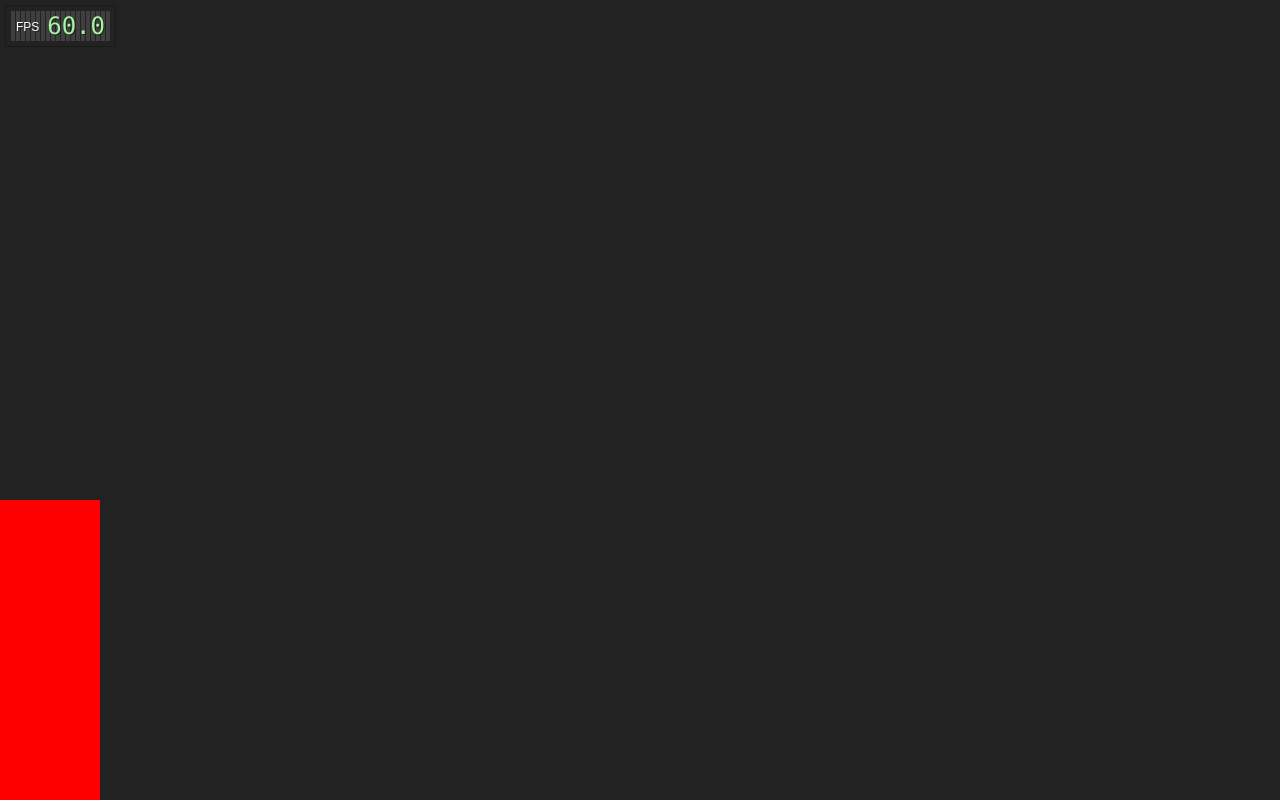
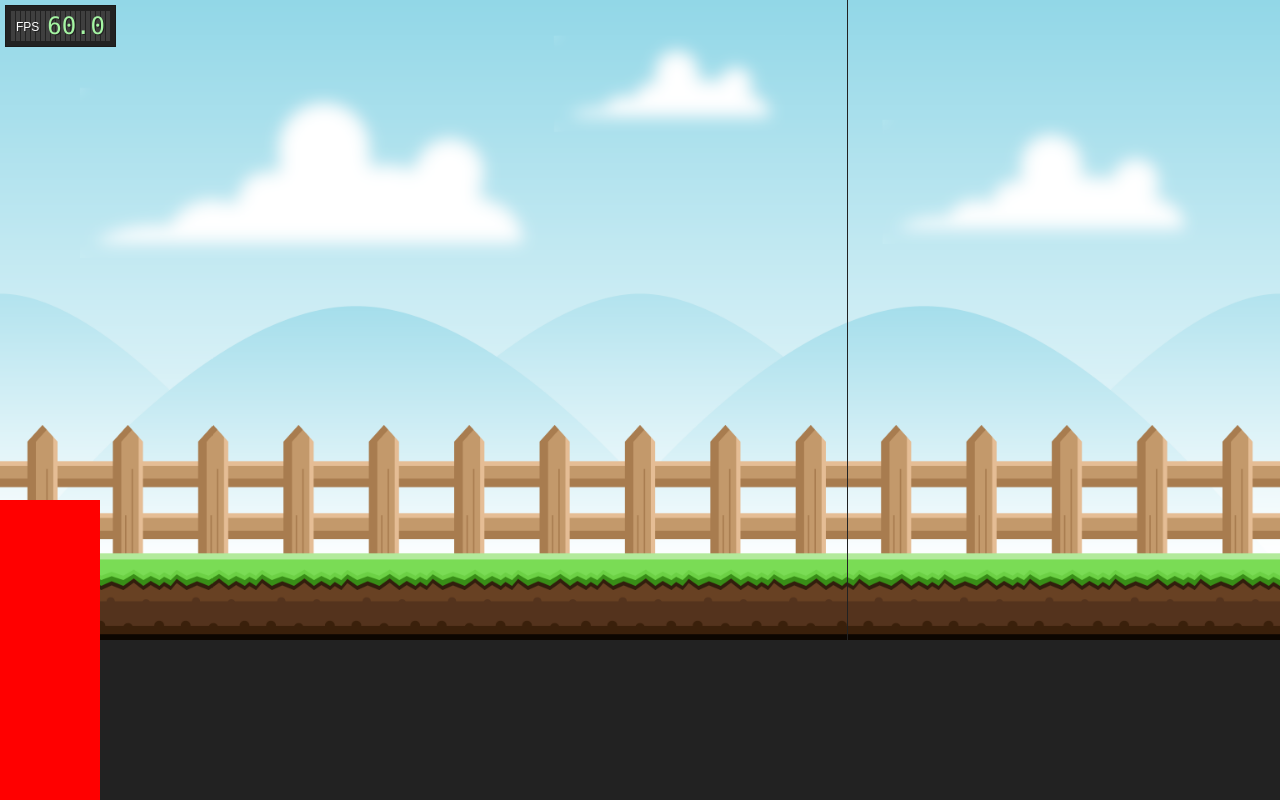
Before and after one commit to Technohacker/machete, a website: page demos/playground/index.html in a window 1280 px wide. Drawn offline with Linux system fonts and the light colour scheme; files that its build step writes are made by us from their sources.

Commit message:
Add background image
Background image by Bevoulin
http://opengameart.org/content/bevouliin-free-fence-game-background-for-game-developers

Licensed under CC0

```diff
--- a/demos/playground/css/playground-style.css
+++ b/demos/playground/css/playground-style.css
@@ -16,6 +16,17 @@ body
     background-color: #222;
 }
 
+.parallax-background
+{
+    width: 100vw;
+    height: 100vh;
+
+    background-image: url('../img/full-bg.png');
+    background-repeat: repeat-x;
+    background-attachment: fixed;
+    background-size: contain;
+}
+
 #player
 {
     bottom: 0;
--- a/demos/playground/index.html
+++ b/demos/playground/index.html
@@ -8,6 +8,7 @@
     </head>
     <body>
         <div class="machete-stage">
+            <div class="parallax-background"></div>
             <div id="fps"></div>
             <div id="player" class="sprite"></div>
         </div>
```
Also changed, not shown: demos/playground/img/full-bg.png (added).
